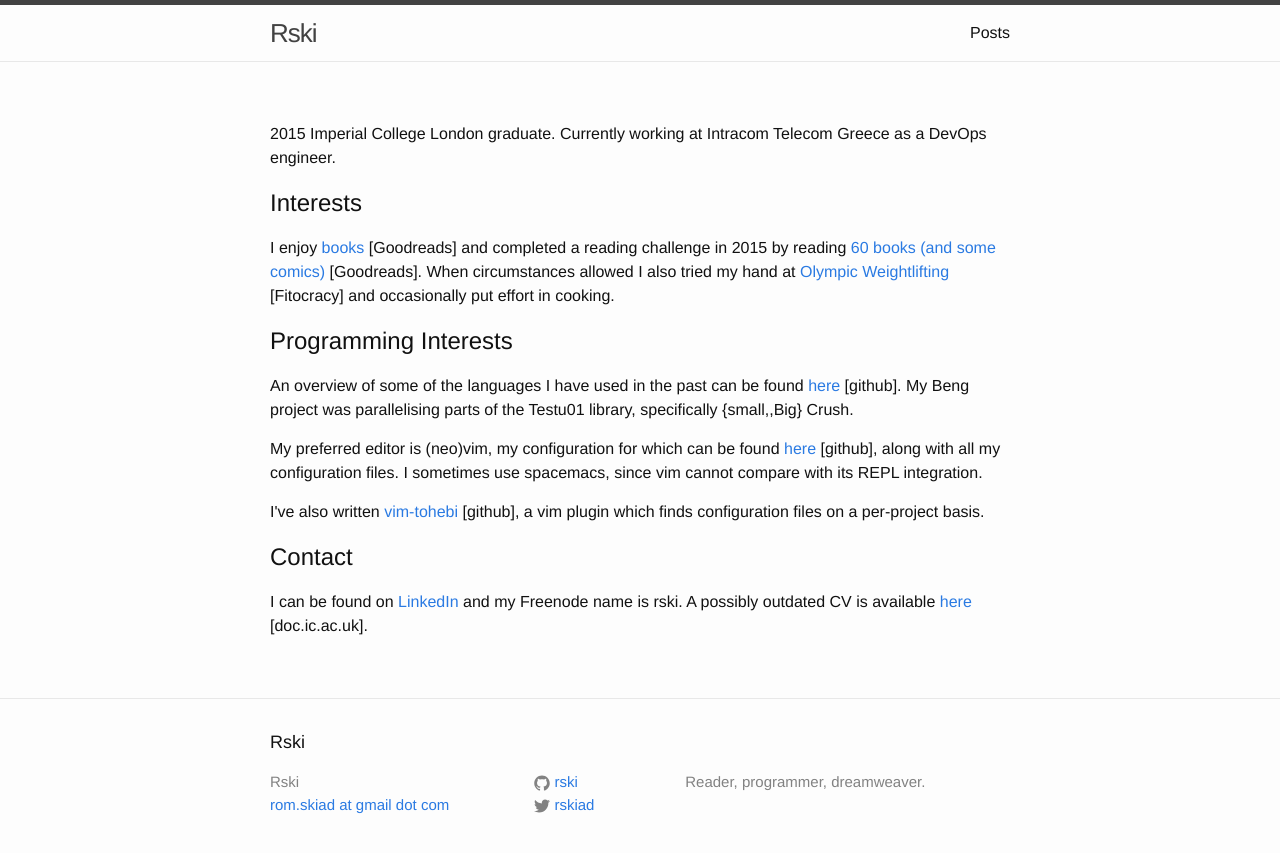
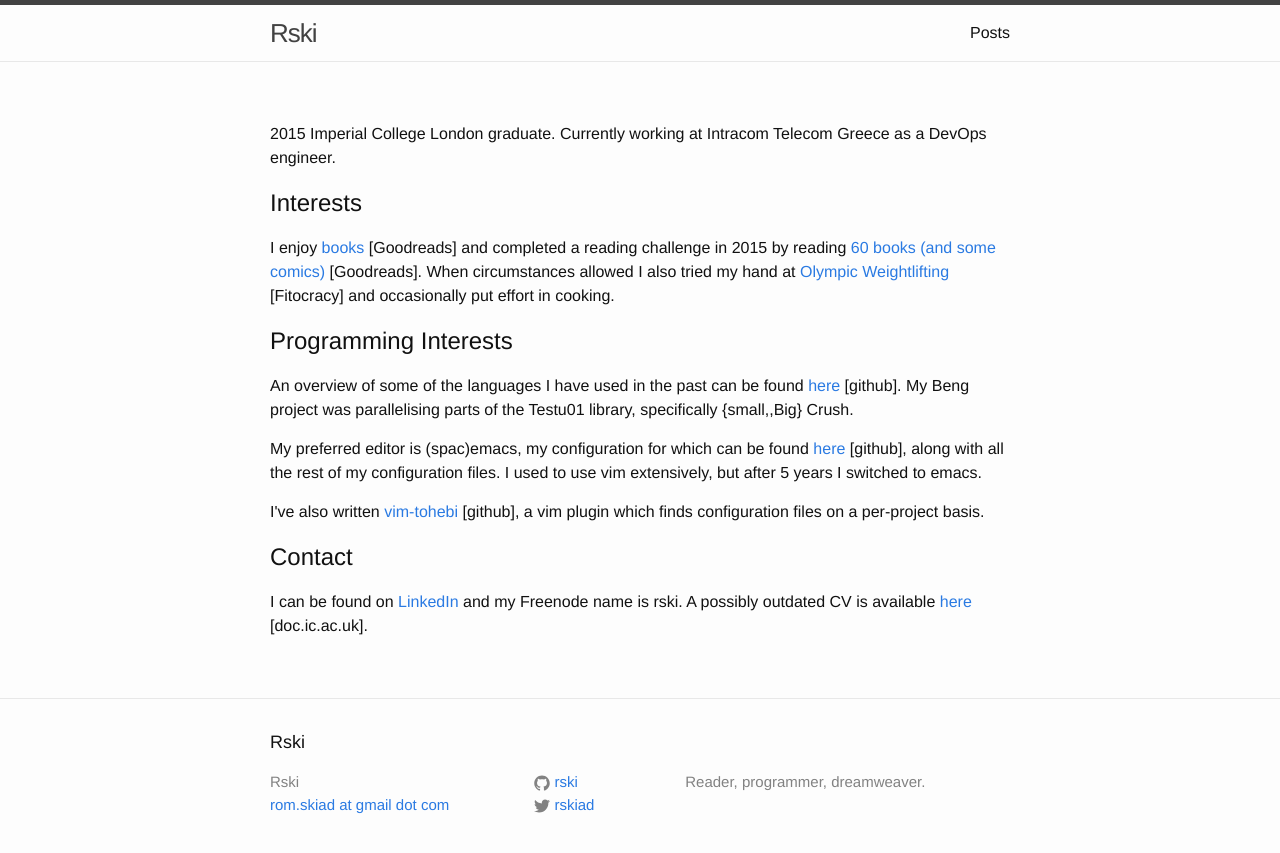
Before and after one commit to rski/rski.github.io, a Jekyll site: the page built from index.html, in a window 1280 px wide. Shown: the top 853 px of the page. Built offline with Jekyll 4.4.1, drawn with Linux system fonts in a browser that asks for light colours.

Commit message:
emacs yo

```diff
--- a/index.html
+++ b/index.html
@@ -12,7 +12,7 @@ permalink: /
 
   <h1>Programming Interests</h1>
   <p>An overview of some of the languages I have used in the past can be found <a href=http://resume.github.io/?rski>here</a> [github]. My Beng project was parallelising parts of the Testu01 library, specifically {small,,Big} Crush.</p>
-  <p>My preferred editor is (neo)vim, my configuration for which can be found <a href="https://github.com/rski/dotfiles">here</a> [github], along with all my configuration files. I sometimes use spacemacs, since vim cannot compare with its REPL integration.</p>
+  <p>My preferred editor is (spac)emacs, my configuration for which can be found <a href="https://github.com/rski/dotfiles">here</a> [github], along with all the rest of my configuration files. I used to use vim extensively, but after 5 years I switched to emacs.</p>
   <p>I've also written <a href=https://github.com/rski/vim-tohebi>vim-tohebi</a> [github], a vim plugin which finds configuration files on a per-project basis.</p>
 
   <h1>Contact</h1>
```
